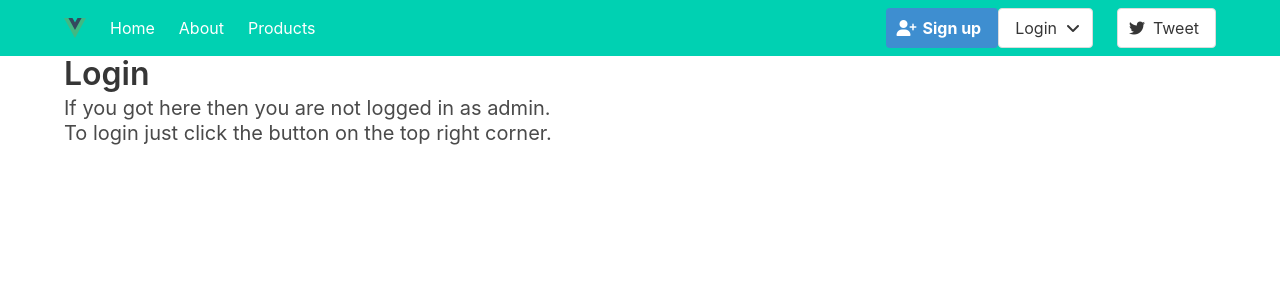
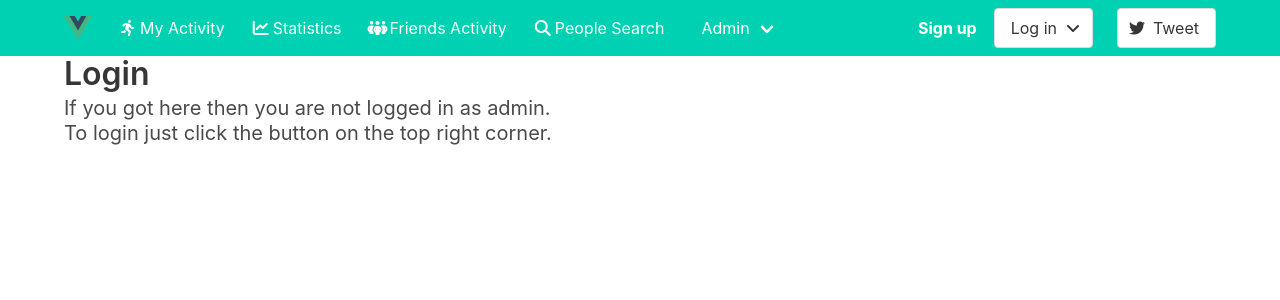
Before and after one commit to JorgeCruz39/FluffyRepo, a Vue app in the folder client/: page /login in a window 1280 px wide. Shown: the top 300 px of the page. Built offline with nearby package versions, Linux system fonts and the light colour scheme.

Commit message:
Added Navbar

```diff
--- a/client/src/components/LoginBadge.vue
+++ b/client/src/components/LoginBadge.vue
@@ -10,7 +10,7 @@ function logout2() {
 }
 const isdropActive = ref(false);
 
-const users = ref( getUsers());
+const users = ref(getUsers());
 
 function toggledrop() {
   isdropActive.value = !isdropActive.value;
@@ -19,51 +19,19 @@ function toggledrop() {
 </script>
 
 <template>
-
-
-
-    <div class="navbar-item has-dropdown is-hoverable">
-              <div class="navbar-dropdown">
-                <a class="navbar-item" href="https://bulma.io/documentation/overview/start/">
-                  Overview
-                </a>
-                <a class="navbar-item" href="https://bulma.io/documentation/overview/modifiers/">
-                  Modifiers
-                </a>
-                <a class="navbar-item" href="https://bulma.io/documentation/columns/basics/">
-                  Columns
-                </a>
-                <a class="navbar-item" href="https://bulma.io/documentation/layout/container/">
-                  Layout
-                </a>
-                <a class="navbar-item" href="https://bulma.io/documentation/form/general/">
-                  Form
-                </a>
-                <hr class="navbar-divider">
-                <a class="navbar-item" href="https://bulma.io/documentation/elements/box/">
-                  Elements
-                </a>
-                <a class="navbar-item is-active" href="https://bulma.io/documentation/components/breadcrumb/">
-                  Components
-                </a>
-              </div>
-            </div>
   <div class="navbar-item has-dropdown is-hoverable" v-if="session.user">
-                Welcome, {{ session.user.name }}
-                (<a @click="logout2()">logout</a>)
+    <div class="navbar-item">Welcome, {{ session.user.name }}
+    <a class="button is-primary" @click="logout2()"><strong>Log out</strong></a></div>
   </div>
   <div class="navbar-item" v-else>
-                <a class="button is-info">
-                    <span class="icon">
-                        <i class="fas fa-user-plus"></i>
-                    </span>
+    <a class="button is-primary">
       <strong>Sign up</strong>
     </a>
 
-                <div :class="{ 'dropdown is-active': isdropActive }" @click="toggledrop" >
+    <div :class="{ 'dropdown is-active': isdropActive }" @click="toggledrop">
       <div class="dropdown-trigger">
         <button class="button" aria-haspopup="true" aria-controls="dropdown-menu2">
-      <span>Login</span>
+          <span>Log in</span>
           <span class="icon is-small">
             <i class="fas fa-angle-down" aria-hidden="true"></i>
           </span>
@@ -72,48 +40,14 @@ function toggledrop() {
       <div class="dropdown-menu" id="dropdown-menu2" role="menu">
         <div class="dropdown-content" v-for=" user in users">
           <div class="dropdown-item">
-            <p>{{ user.name }}</p>
-            <p>{{ user.email }}</p>
-            <button @click="login(user)">+</button>
+            <p @click=login(user)>{{ user.name }}</p>
           </div>
 
         </div>
       </div>
     </div>
 
-
-                <div class="navbar-item has-dropdown is-hoverable">
-              <div class="navbar-dropdown"> sda
-                <a class="navbar-item" href="https://bulma.io/documentation/overview/start/">
-                  Overview
-                </a>
-                <a class="navbar-item" href="https://bulma.io/documentation/overview/modifiers/">
-                  Modifiers
-                </a>
-                <a class="navbar-item" href="https://bulma.io/documentation/columns/basics/">
-                  Columns
-                </a>
-                <a class="navbar-item" href="https://bulma.io/documentation/layout/container/">
-                  Layout
-                </a>
-                <a class="navbar-item" href="https://bulma.io/documentation/form/general/">
-                  Form
-                </a>
-                <hr class="navbar-divider">
-                <a class="navbar-item" href="https://bulma.io/documentation/elements/box/">
-                  Elements
-                </a>
-                <a class="navbar-item is-active" href="https://bulma.io/documentation/components/breadcrumb/">
-                  Components
-                </a>
   </div>
-            </div>
-            </div>
-
-
-
 </template>
 
-<style scoped>
-
-</style>
+<style scoped></style>
--- a/client/src/components/NavBar.vue
+++ b/client/src/components/NavBar.vue
@@ -8,10 +8,15 @@ import LoginBadge from './LoginBadge.vue';
 
 const isMenuActive = ref(false);
 const isCartActive = ref(false);
+const isdropActive = ref(false);
 
 function toggleMenu() {
   isMenuActive.value = !isMenuActive.value;
   console.log({ isMenuActive });
+}
+
+function toggledrop() {
+  isdropActive.value = !isdropActive.value;
 }
 </script>
 
@@ -20,11 +25,27 @@ import LoginBadge from './LoginBadge.vue';
     <div class="container">
       <div class="navbar-brand">
         <a class="navbar-item" href="https://bulma.io">
-
-            <img alt="Vue logo" class="logo" src="@/assets/logo.svg" width="22" height="22" />
-
+          <img alt="Vue logo" class="logo" src="@/assets/logo.svg" width="28" height="22" />
         </a>
-          <div class="navbar-burger" :class="{ 'is-active': isMenuActive }" @click="toggleMenu" >
+          <RouterLink to="/" class="navbar-item">
+            <span class="icon">
+              <i class="fas fa-running"></i>
+            </span>
+            <span>My Activity</span>
+          </RouterLink>
+          <RouterLink to="/about" class="navbar-item">
+            <span class="icon">
+              <i class="fas fa-chart-line "></i>
+            </span>
+            <span>Statistics</span>
+          </RouterLink>
+          <RouterLink to="/products" class="navbar-item">
+            <span class="icon">
+              <i class="fas fa-people-group"></i>
+            </span>
+            <span>Friends Activity</span>
+          </RouterLink>
+        <div class="navbar-burger" :class="{ 'is-active': isMenuActive }" @click="toggleMenu">
           <span></span>
           <span></span>
           <span></span>
@@ -33,23 +54,38 @@ import LoginBadge from './LoginBadge.vue';
 
       <div class="navbar-menu" :class="{ 'is-active': isMenuActive }">
         <div class="navbar-start">
-
-            <RouterLink to="/" class="navbar-item">Home</RouterLink>
-            <RouterLink to="/about" class="navbar-item">About</RouterLink>
-            <RouterLink to="/products" class="navbar-item">Products</RouterLink>
-
-
+          <RouterLink to="/products" class="navbar-item">
+            <span class="icon">
+              <i class="fas fa-search"></i>
+            </span>
+            <span>People Search</span>
+          </RouterLink>
+          <div class="navbar-item">
+          <div class="dropdown is-hoverable">
+  <div class="dropdown-trigger">
+    <button class="button is-primary navbar-link" aria-haspopup="true" aria-controls="dropdown-menu4">
+      <span>Admin</span>
+    </button>
+  </div>
+  <div class="dropdown-menu" id="dropdown-menu4" role="menu">
+    <div class="dropdown-content">
+        <RouterLink to="/products" class="navbar-item">
+            Users
+          </RouterLink>
 
     </div>
-
+  </div>
+</div>
+</div>
+        </div>
         <div class="navbar-end">
-
           <LoginBadge />
-
           <div class="navbar-item">
             <div class="field is-grouped">
               <p class="control">
-                  <a class="bd-tw-button button" data-social-network="Twitter" data-social-action="tweet" data-social-target="https://bulma.io" target="_blank" href="https://twitter.com/intent/tweet?text=Bulma: a modern CSS framework based on Flexbox&amp;hashtags=bulmaio&amp;url=https://bulma.io&amp;via=jgthms">
+                <a class="bd-tw-button button" data-social-network="Twitter" data-social-action="tweet"
+                  data-social-target="https://bulma.io" target="_blank"
+                  href="https://twitter.com/intent/tweet?text=Bulma: a modern CSS framework based on Flexbox&amp;hashtags=bulmaio&amp;url=https://bulma.io&amp;via=jgthms">
                   <span class="icon">
                     <i class="fab fa-twitter"></i>
                   </span>
--- a/client/src/views/Products.vue
+++ b/client/src/views/Products.vue
@@ -10,7 +10,7 @@ const products = ref( getProducts());
 <template>
     <div>
         <h1 class="title">
-            TWhat would you like to buy?
+            What would you like to buy?
         </h1>
 
 
```
Lines whose indentation alone changed are shown as unchanged.
